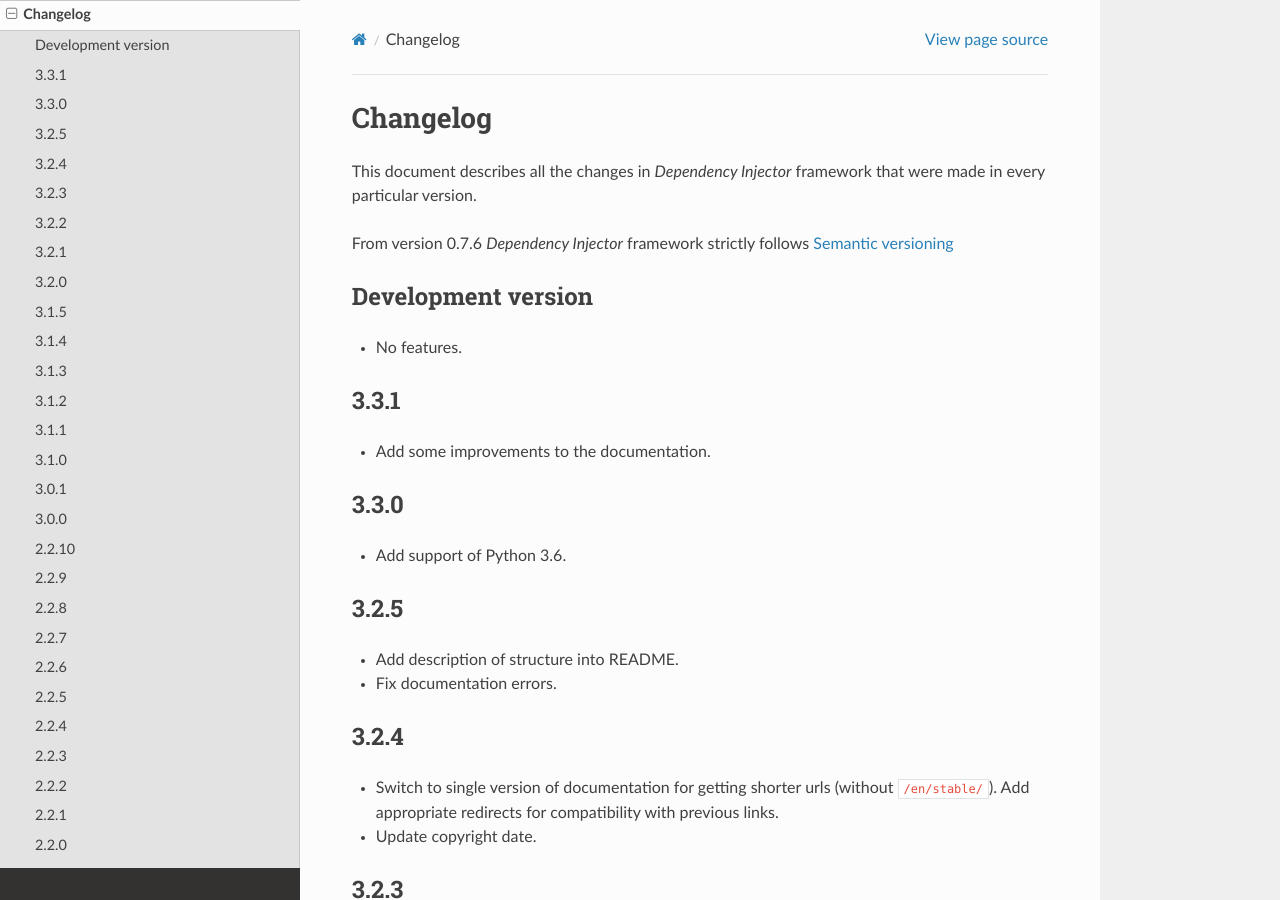
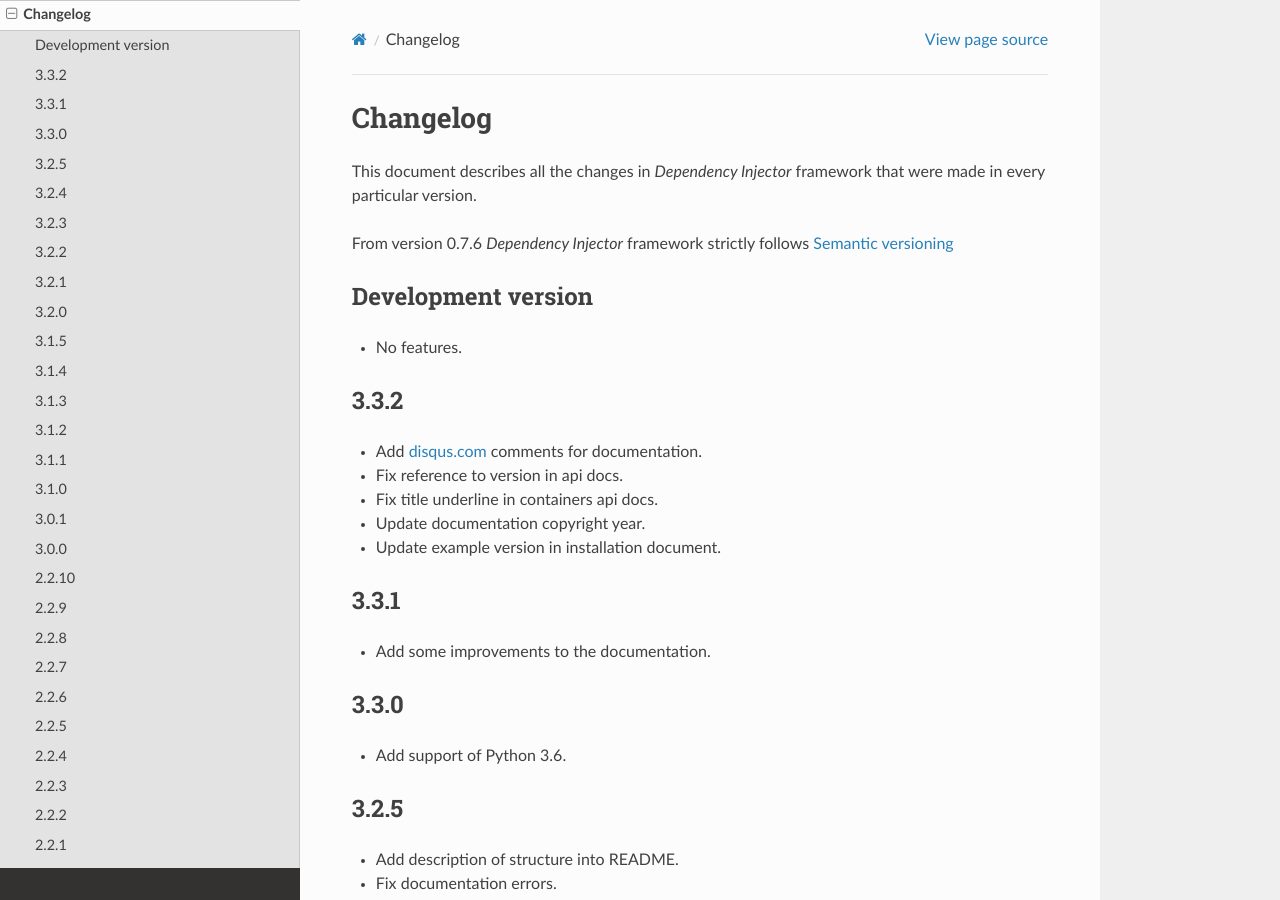
Before and after one commit to ets-labs/python-dependency-injector, a Sphinx documentation site: the page built from docs/main/changelog.rst, in a window 1280 px wide and 900 px high. Built offline with Sphinx 7.4.7 and the Read the Docs theme 2.0.0, drawn with Linux system fonts in a browser that asks for light colours.

Commit message:
Add changelog for version 3.3.2

```diff
--- a/docs/main/changelog.rst
+++ b/docs/main/changelog.rst
@@ -10,6 +10,14 @@ follows `Semantic versioning`_
 Development version
 -------------------
 - No features.
+
+3.3.2
+-----
+- Add `disqus.com <https://disqus.com/>`_ comments for documentation.
+- Fix reference to version in api docs.
+- Fix title underline in containers api docs.
+- Update documentation copyright year.
+- Update example version in installation document.
 
 3.3.1
 -----
```
